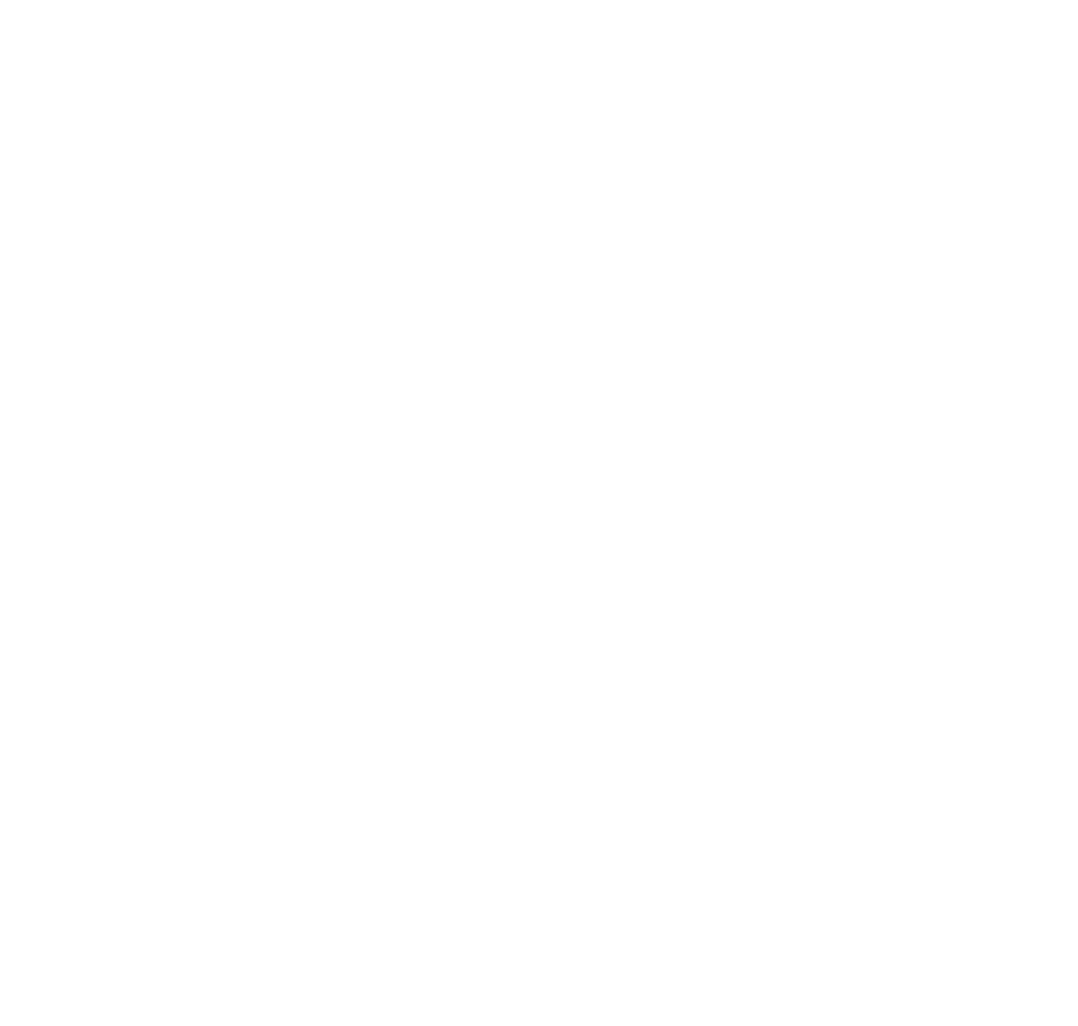
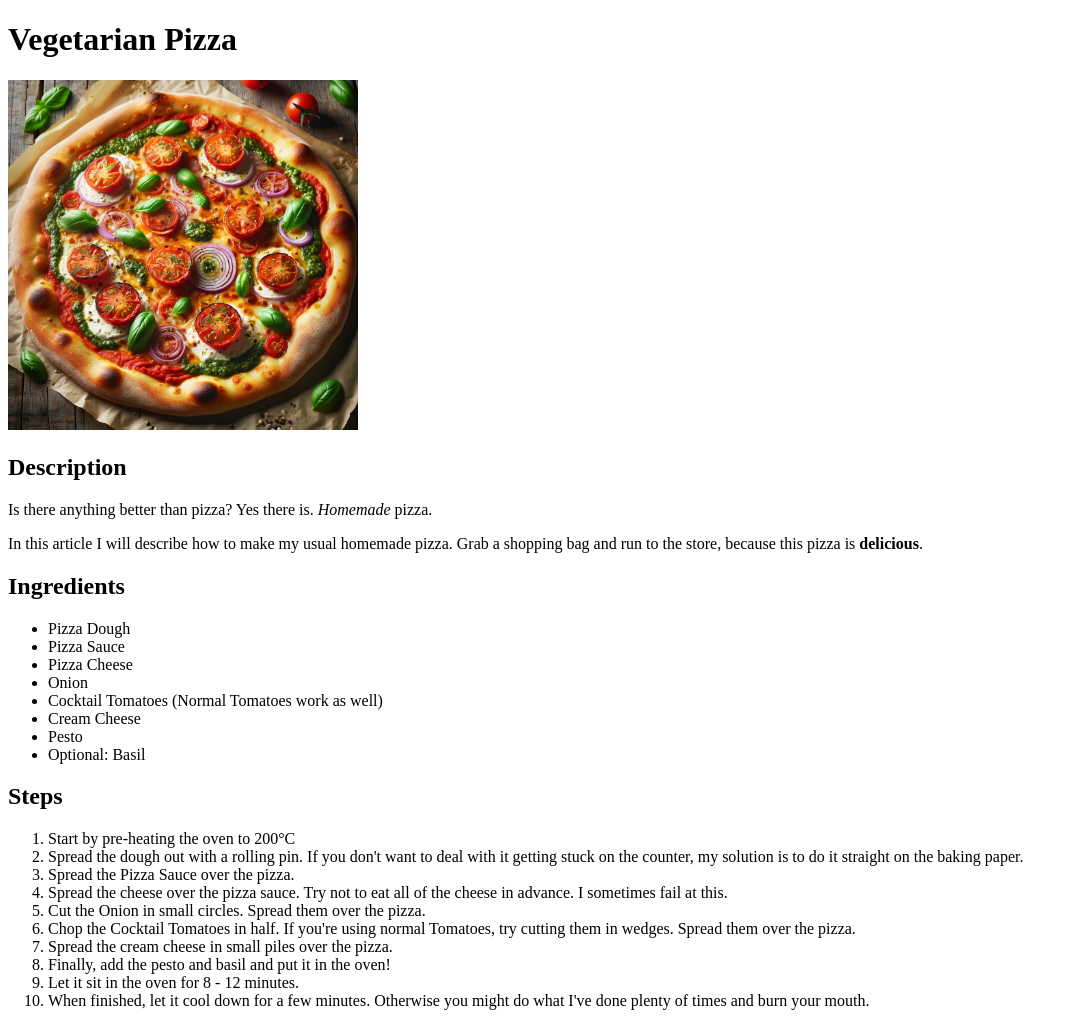
Before and after one commit to Some0ne3lse/odin-recipes-two, a plain HTML site: page recipes/pizza.html in a window 1280 px wide. Shown: the whole page, without its empty margins (0-1078 px from the left). Before the commit the page ends 800 px from the top, so only its background shows below. Drawn offline with Linux system fonts and the light colour scheme.

Commit message:
Add pizza and fix writing in fried rice

```diff
--- a/recipes/pizza.html
+++ b/recipes/pizza.html
@@ -0,0 +1,51 @@
+<!DOCTYPE html>
+<html lang="en">
+
+<head>
+  <meta charset="UTF-8">
+  <meta name="viewport" content="width=device-width, initial-scale=1.0">
+  <title>Pizza</title>
+</head>
+
+<body>
+  <h1>Vegetarian Pizza</h1>
+  <img src="../img/pizza.webp" alt="A picture of pizza" width="350">
+  <h2>Description</h2>
+  <p>Is there anything better than pizza? Yes there is. <em>Homemade</em> pizza.</p>
+  <p>In this article I will describe how to make my usual homemade pizza.
+    Grab a shopping bag and run to the store, because this pizza is <strong>delicious</strong>.</p>
+  <h2>Ingredients</h2>
+  <ul>
+    <li>Pizza Dough</li>
+    <li>Pizza Sauce</li>
+    <li>Pizza Cheese</li>
+    <li>Onion</li>
+    <li>Cocktail Tomatoes (Normal Tomatoes work as well)</li>
+    <li>Cream Cheese</li>
+    <li>Pesto</li>
+    <li>Optional: Basil</li>
+  </ul>
+  <h2>Steps</h2>
+  <ol>
+    <li>Start by pre-heating the oven to 200°C</li>
+    <li>Spread the dough out with a rolling pin.
+      If you don't want to deal with it getting stuck on the counter,
+      my solution is to do it straight on the baking paper.
+    </li>
+    <li>Spread the Pizza Sauce over the pizza.</li>
+    <li>Spread the cheese over the pizza sauce. Try not to eat all of the cheese in advance.
+      I sometimes fail at this.
+    </li>
+    <li>Cut the Onion in small circles. Spread them over the pizza.</li>
+    <li>Chop the Cocktail Tomatoes in half. If you're using normal Tomatoes,
+      try cutting them in wedges. Spread them over the pizza.
+    </li>
+    <li>Spread the cream cheese in small piles over the pizza.</li>
+    <li>Finally, add the pesto and basil and put it in the oven!</li>
+    <li>Let it sit in the oven for 8 - 12 minutes.</li>
+    <li>When finished, let it cool down for a few minutes. Otherwise you might do what I've done plenty of times and
+      burn your mouth.</li>
+  </ol>
+</body>
+
+</html>
```
Also changed, not shown: recipes/fried-rice.html (+2 -2 lines), img/pizza.webp (added).
